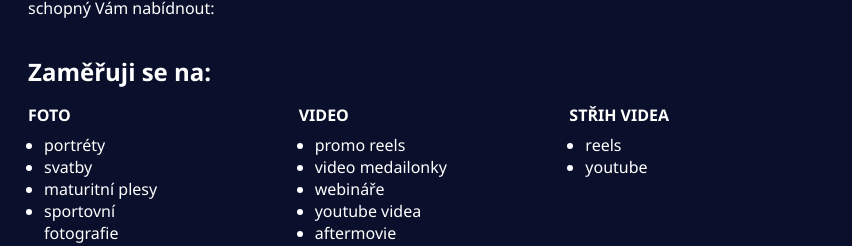
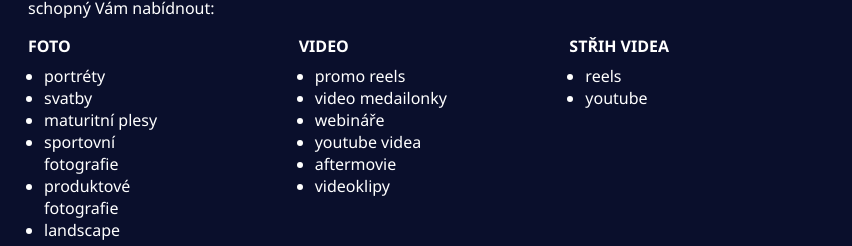
Before and after one commit to topmoments/portfolio, a plain HTML site: page omne.html in a window 1280 px wide. Shown: the part 736-982 px from the top of the page, 428-1280 px from the left. Drawn offline with nearby package versions, Linux system fonts and the light colour scheme.

Commit message:
Update omne.html

```diff
--- a/omne.html
+++ b/omne.html
@@ -77,8 +77,6 @@
         Začínal jsem focením sportovních utkání - hlavně fotbalu, ale postupně jsem se dostal i k dalším akcím a projektům. Pracoval jsem například v multimediálním studiu <a href="https://www.pixbostudio.com">Pixbo</a>, kde jsem se podílel na různorodých produkcích. Aktuálně spolupracuji s <a href="https://choketopusgym.cz">Choketopus Gym</a>, českou větví firmy <a href="https://www.nikon.cz/cs_CZ">Nikon</a> a mimo jiné spravuji a zároveň tvořím obsah na sociální sítě festivalu <a href="https://www.instagram.com/prazdninyvtelci?utm_source=ig_web_button_share_sheet&igsh=ZDNlZDc0MzIxNw==">Prázdniny v Telči</a>.
         Díky těmto zkušenostem jsem schopný Vám nabídnout:
       </p>
-
-      <h3>Zaměřuji se na:</h3>
       <div class="about-columns">
         <div>
           <h4>FOTO</h4>
```
